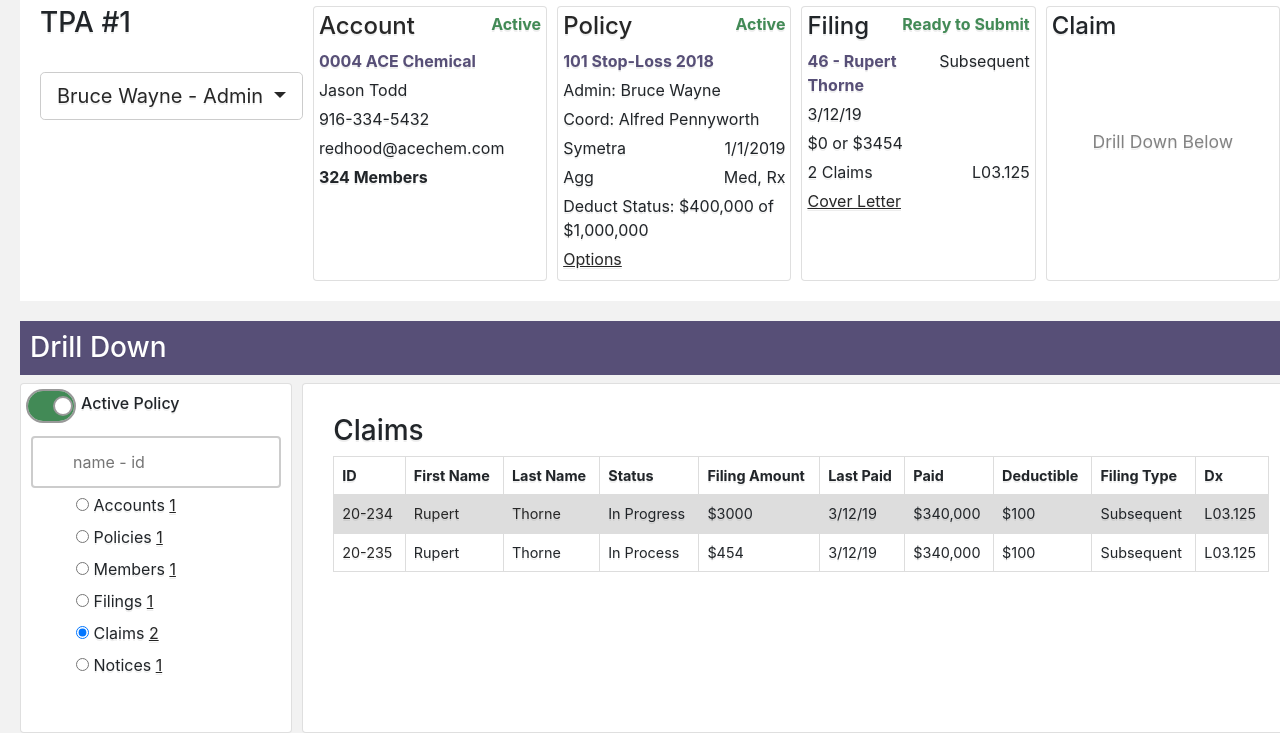
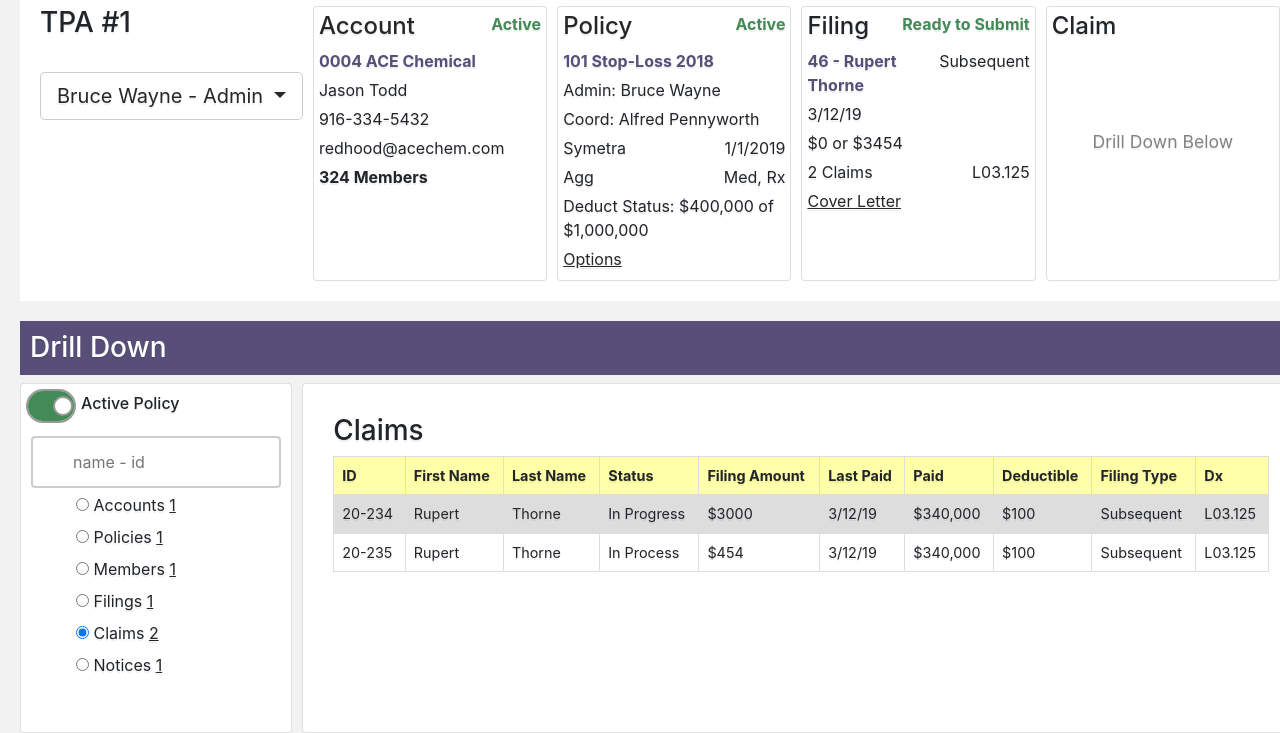
Before and after one commit to cait-sidener/SmartLinQ-Concept, a website: page claims.html in a window 1280 px wide. In both pictures the pointer is over the element "ID". Shown: the part 184-917 px from the top of the page. Drawn offline with nearby package versions, Linux system fonts and the light colour scheme.

Commit message:
Update style.css

```diff
--- a/assets/style.css
+++ b/assets/style.css
@@ -307,6 +307,7 @@ input[type=text]:focus {
 table {
   font-size: 0.9em;
   border-collapse: collapse;
+  overflow: hidden;
   width: 100%;
 }
 
@@ -315,10 +316,28 @@ th {
   border: 1px solid #dddddd;
   text-align: left;
   padding: 8px;
+  position: relative;
 }
+
+td:hover::after,
+th:hover::after {
+  content:'';
+  position: absolute;
+  background-color: #ffa;
+  left: 0;
+  top: -5000px;
+  height: 10000px;
+  width: 100%;
+  z-index: -1;
+}
+
 
 tr:nth-child(even) {
   background-color: #dddddd;
+}
+
+tr:hover {
+  background-color: #ffa
 }
 
 #title {
```
